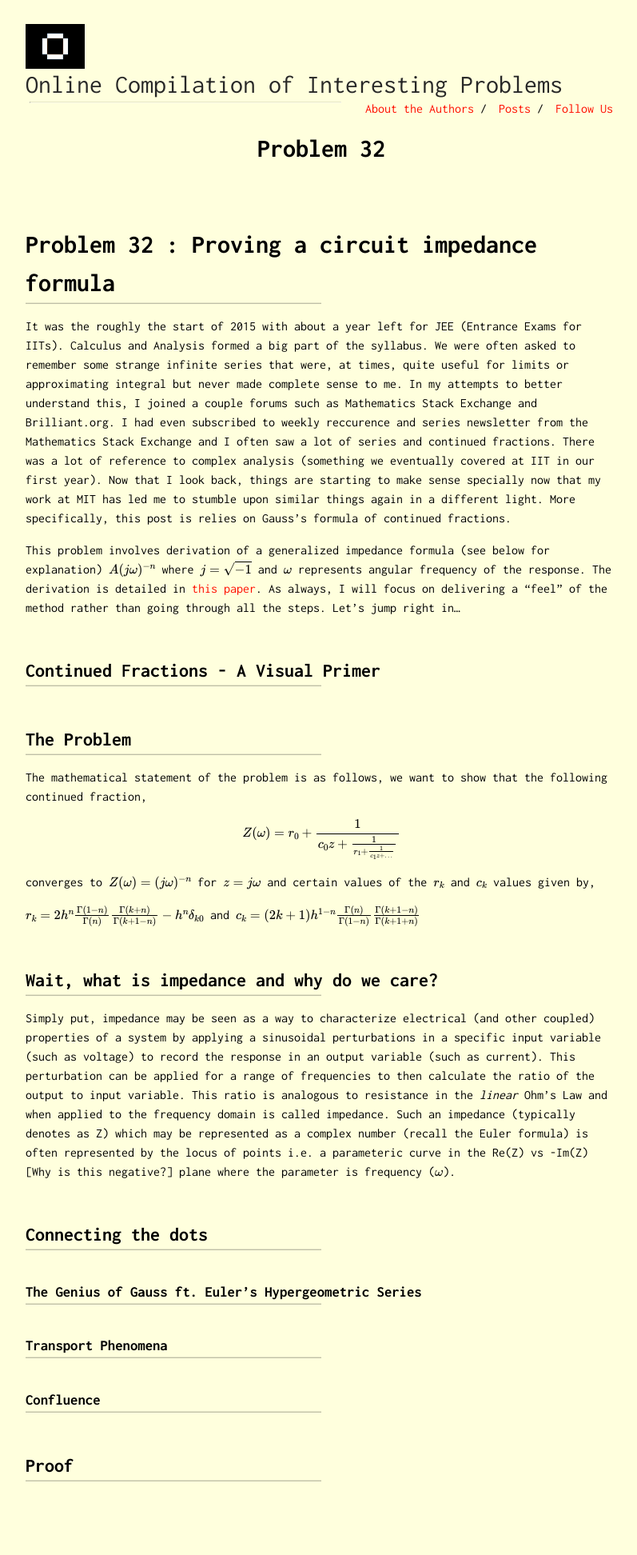
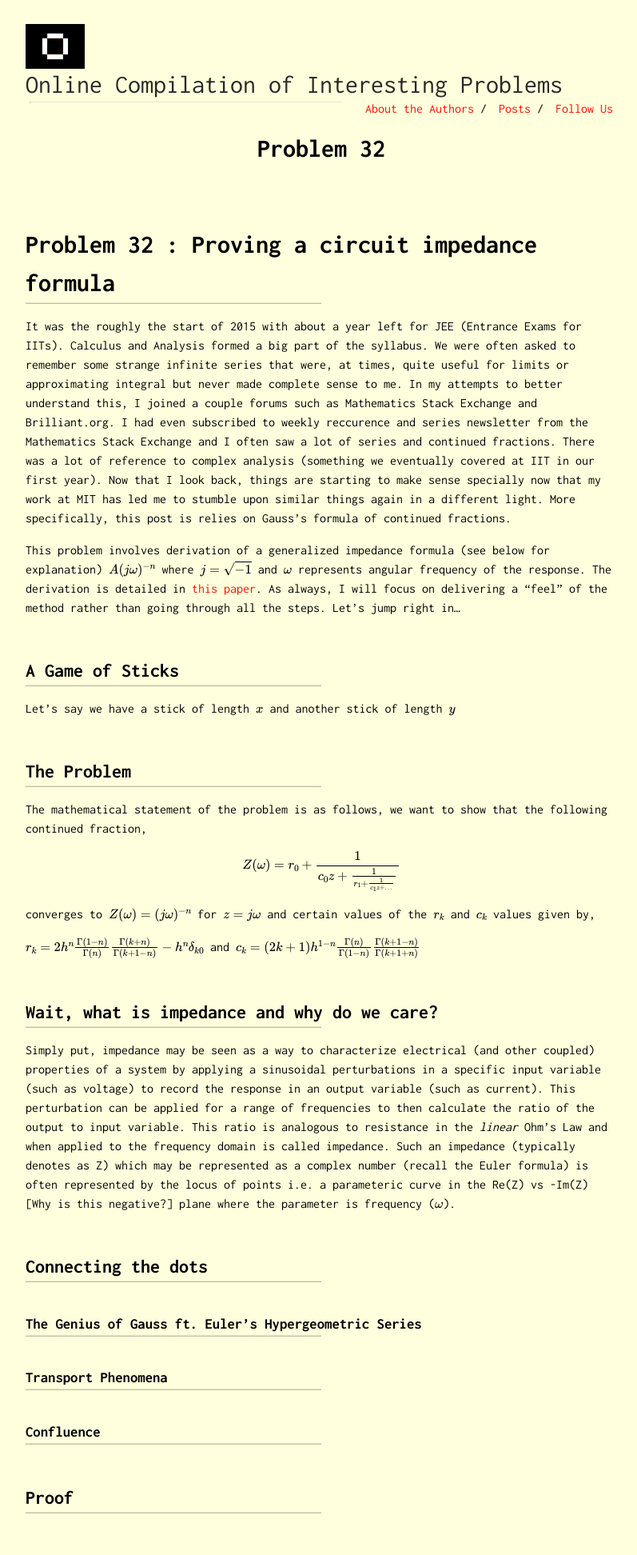
Before and after one commit to Oscuro-Phoenix/math-for-fun, a Jekyll site: the page built from _posts/2024-06-30-Problem-32.md, in a window 1280 px wide. Shown: the whole page at 80% size, without its empty margins (238-1035 px from the left). Built offline with Jekyll 4.4.1, drawn with Linux system fonts in a browser that asks for light colours; formulas are drawn with MathJax 3; before the commit the page ends 1904 px from its top, so only the background shows below that.

Commit message:
Update 2024-06-30-Problem-32.md

```diff
--- a/_posts/2024-06-30-Problem-32.md
+++ b/_posts/2024-06-30-Problem-32.md
@@ -11,8 +11,9 @@ It was the roughly the start of 2015 with about a year left for JEE (Entrance Ex
 
 This problem involves derivation of a generalized impedance formula (see below for explanation) $$ A (j\omega)^{-n} $$ where $$ j = \sqrt{-1}$$ and $$\omega$$ represents angular frequency of the response. The derivation is detailed in [this paper](https://iopscience.iop.org/article/10.1149/1.2100789/pdf). As always, I will focus on delivering a "feel" of the method rather than going through all the steps. Let's jump right in...
 
-## Continued Fractions - A Visual Primer
+## A Game of Sticks
 
+Let's say we have a stick of length $$x$$ and another stick of length $$y$$
 
 ## The Problem
 
```
